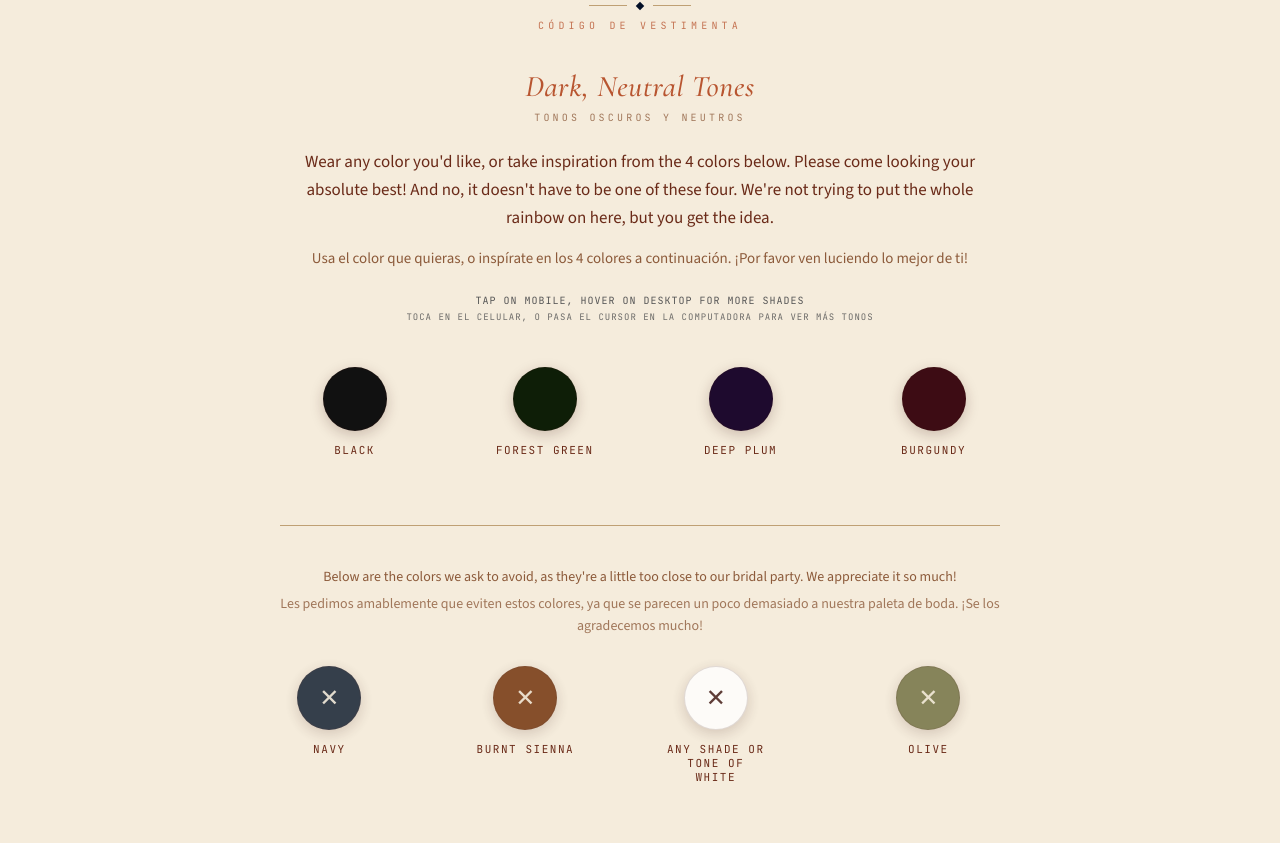
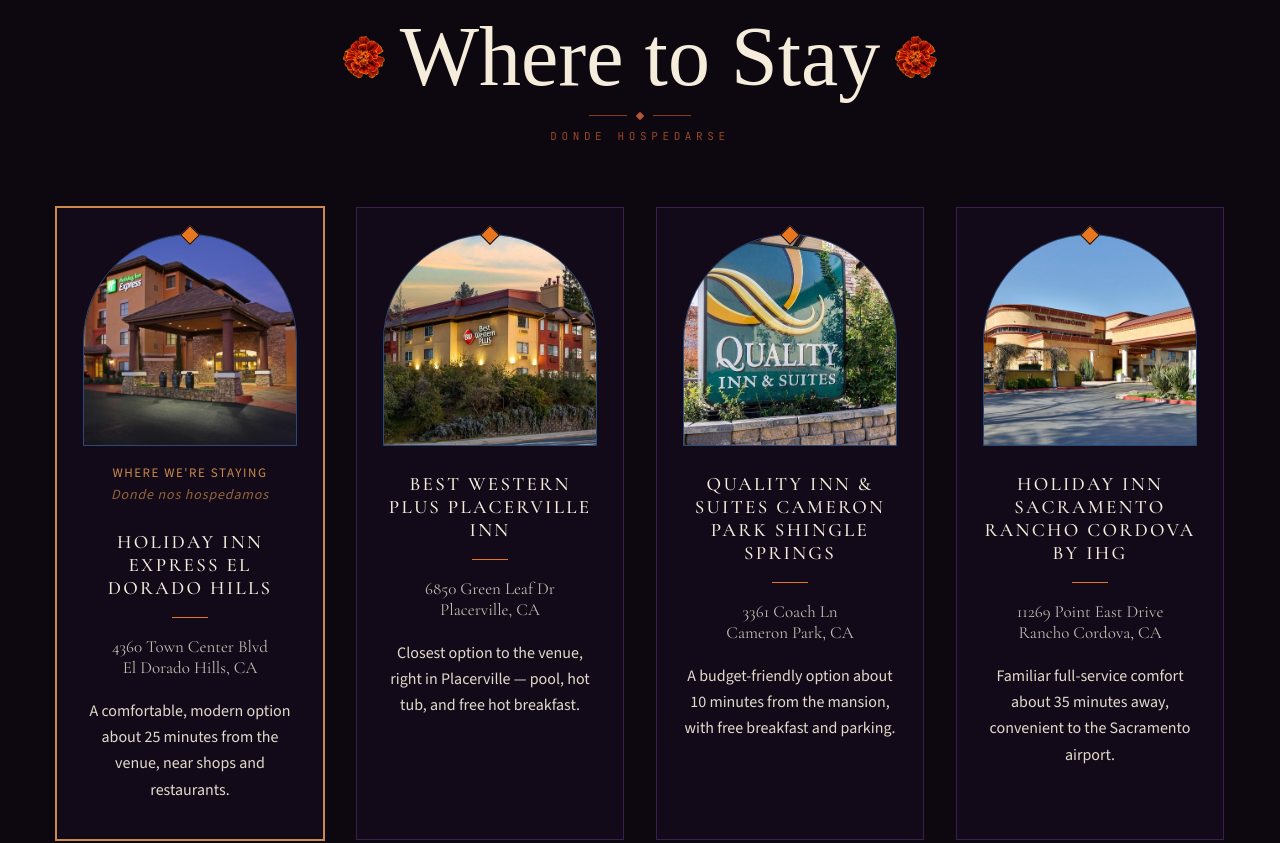
Before and after one commit to therealjenniflor/jzjswedding, a React (Vite) app: page / in a window 1280 px wide. Shown: the part 3897-4740 px from the top of the page. Built offline with nearby package versions, Linux system fonts and the light colour scheme; a web font is replaced by a local one.

Commit message:
added Hotels

```diff
--- a/src/App.tsx
+++ b/src/App.tsx
@@ -6,7 +6,7 @@ import DateCard from './components/DateCard';
 import NuestroDia from './components/NuestroDia';
 import TheDay from './components/TheDay';
 import DressCode from './components/DressCode';
-// import WhereToStay from './components/WhereToStay'; // hidden for now, re-enable when ready
+import WhereToStay from './components/WhereToStay';
 import CommonQuestions from './components/CommonQuestions';
 import StayTuned from './components/StayTuned';
 import Footer from './components/Footer';
@@ -28,8 +28,11 @@ function HomePage() {
       <div className="picado-border" aria-hidden="true">
         <img src="images/tiles.png" alt="" />
       </div>
-      {/* <WhereToStay /> */}
       <TheDay />
+      <div className="picado-border" aria-hidden="true">
+        <img src="images/tiles.png" alt="" />
+      </div>
+      <WhereToStay />
       <DressCode />
       <CommonQuestions />
       <StayTuned />
--- a/src/components/WhereToStay.tsx
+++ b/src/components/WhereToStay.tsx
@@ -1,4 +1,14 @@
 const hotels = [
+  {
+    name: 'Holiday Inn Express El Dorado Hills',
+    addr1: '4360 Town Center Blvd',
+    addr2: 'El Dorado Hills, CA',
+    desc: 'A comfortable, modern option about 25 minutes from the venue, near shops and restaurants.',
+    photo: 'images/holiday-in-dorado-hills.jpg',
+    url: 'https://www.ihg.com/holidayinnexpress/hotels/us/en/el-dorado-hills/edhls/hoteldetail',
+    label: "Where we're staying",
+    labelEs: 'Donde nos hospedamos',
+  },
   {
     name: 'Best Western Plus Placerville Inn',
     addr1: '6850 Green Leaf Dr',
@@ -14,14 +24,7 @@ const hotels = [
     desc: 'A budget-friendly option about 10 minutes from the mansion, with free breakfast and parking.',
     photo: 'images/hotel-quality-inn-cameron-park.jpg',
     url: 'https://www.choicehotels.com/california/cameron-park/quality-inn-hotels/ca958',
-  },
-  {
-    name: 'Oak Ridge Inn',
-    addr1: '17674 Village Drive',
-    addr2: 'Plymouth, CA',
-    desc: 'A quiet wine-country retreat about 30 minutes away, set among the vineyards of Amador County.',
-    photo: 'images/hotel-oak-ridge-inn.jpg',
-    url: 'https://www.theoakridgeinn.com/',
+    photoPosition: 'left center',
   },
   {
     name: 'Holiday Inn Sacramento Rancho Cordova by IHG',
@@ -53,13 +56,19 @@ export default function WhereToStay() {
 
         <div className="stay-section__grid">
           {hotels.map(h => (
-            <a className="stay-card" key={h.name} href={h.url} target="_blank" rel="noopener noreferrer">
+            <a className={`stay-card${h.label ? ' stay-card--featured' : ''}`} key={h.name} href={h.url} target="_blank" rel="noopener noreferrer">
               <div className="stay-card__photo-frame">
                 <div className="stay-card__photo-wrap">
-                  <img className="stay-card__photo" src={h.photo} alt={h.name} />
+                  <img className="stay-card__photo" src={h.photo} alt={h.name} style={h.photoPosition ? { objectPosition: h.photoPosition } : undefined} />
                 </div>
                 <span className="stay-card__keystone" aria-hidden="true"></span>
               </div>
+              {h.label && (
+                <div className="stay-card__our-pick">
+                  <span>{h.label}</span>
+                  <span className="stay-card__our-pick-es">{h.labelEs}</span>
+                </div>
+              )}
               <div className="stay-card__name">{h.name}</div>
               <div className="stay-card__rule"></div>
               <div className="stay-card__addr">{h.addr1}<br />{h.addr2}</div>
--- a/src/index.css
+++ b/src/index.css
@@ -904,7 +904,7 @@ input::placeholder, textarea::placeholder { color: inherit; opacity: 0.4; }
 
 /* ─── Where to Stay ──────────────────────────────────────── */
 .stay-section {
-  background: #0d1c33;
+  background: #0d0810;
   color: #f5ecdc;
   padding: 100px 56px 110px;
 }
@@ -931,8 +931,8 @@ input::placeholder, textarea::placeholder { color: inherit; opacity: 0.4; }
 }
 .stay-card {
   display: block;
-  background: #06101f;
-  border: 1px solid #2a4a7a;
+  background: #120a18;
+  border: 1px solid #3a2050;
   padding: 26px 26px 36px;
   text-align: center;
   text-decoration: none;
@@ -942,6 +942,10 @@ input::placeholder, textarea::placeholder { color: inherit; opacity: 0.4; }
 .stay-card:hover {
   border-color: #e8761f;
   transform: translateY(-3px);
+}
+.stay-card--featured {
+  border-color: var(--gold);
+  box-shadow: 0 0 0 1px var(--gold);
 }
 .stay-card__photo-frame {
   position: relative;
@@ -964,6 +968,26 @@ input::placeholder, textarea::placeholder { color: inherit; opacity: 0.4; }
   width: 14px; height: 14px;
   background: #e8761f;
   border: 1px solid #06101f;
+}
+.stay-card__our-pick {
+  display: flex;
+  flex-direction: column;
+  align-items: center;
+  margin-top: 18px;
+  gap: 4px;
+  font-family: 'Source Sans 3', sans-serif;
+  font-weight: 300;
+  font-size: 13px;
+  letter-spacing: 0.12em;
+  text-transform: uppercase;
+  color: var(--gold);
+}
+.stay-card__our-pick-es {
+  font-style: italic;
+  font-size: 14px;
+  opacity: 0.7;
+  letter-spacing: 0.06em;
+  text-transform: none;
 }
 .stay-card__name {
   margin-top: 26px;
```
Also changed, not shown: public/images/holiday-in-dorado-hills.jpg (added).
